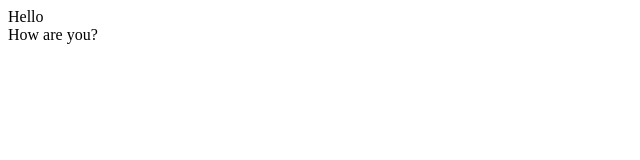
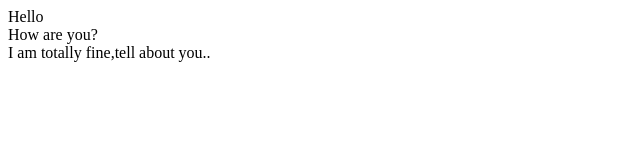
Before and after one commit to rahulverma8/demo-repo, a plain HTML site: page index.html in a window 1280 px wide. Shown: the whole page, without its empty margins (0-640 px from the left). Drawn offline with Linux system fonts and the light colour scheme.

Commit message:
Update index.html

```diff
--- a/index.html
+++ b/index.html
@@ -1,2 +1,3 @@
 <div>Hello</div>
 <div>How are you?</div>
+<div>I am totally fine,tell about you..</div>
```
